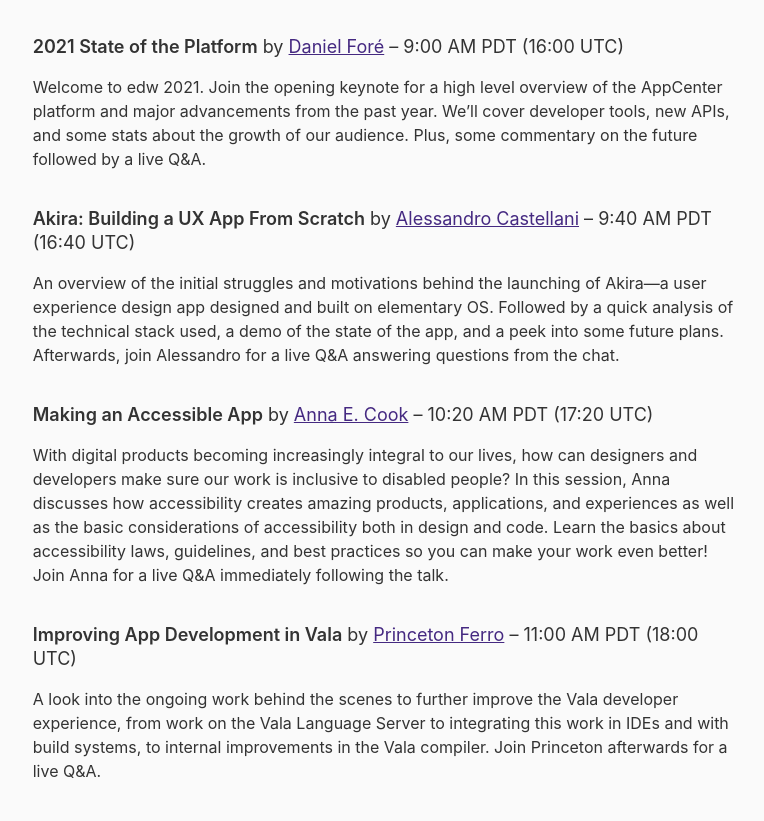
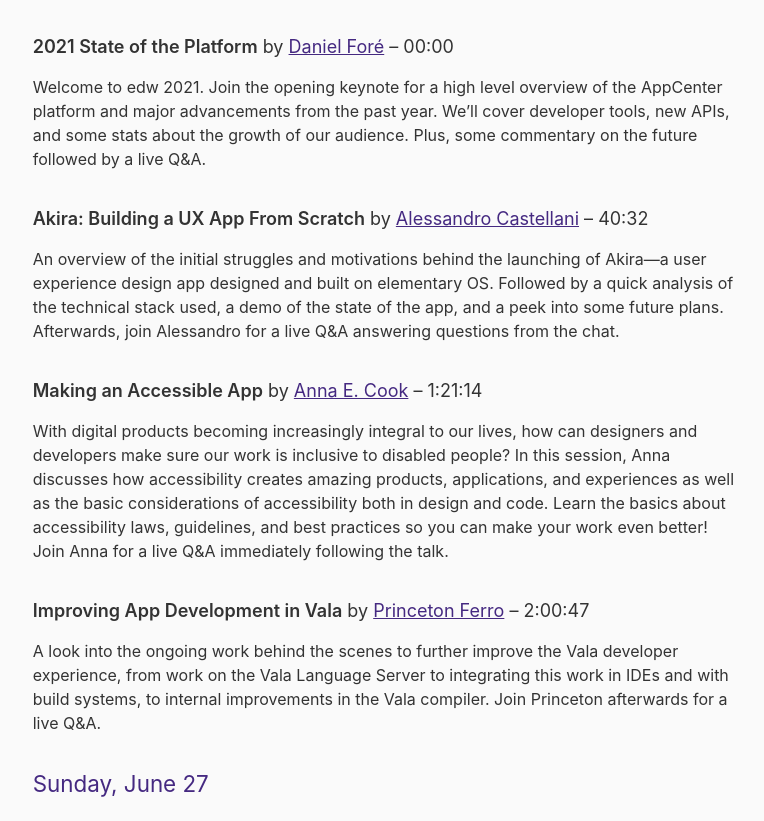
Before and after one commit to elementary/edw, a Jekyll site: the page built from index.md, in a window 1280 px wide and 1400 px high, scrolled down 980 px. Shown: the part 224-1045 px from the top of the window, without its empty margins (254-1018 px from the left). Built offline with Jekyll 4.4.1, drawn with Linux system fonts in a browser that asks for light colours.

Commit message:
Day 1: Add timestamps instead of times

```diff
--- a/index.md
+++ b/index.md
@@ -27,19 +27,19 @@
   </iframe>
 </div>
 
-#### **2021 State of the Platform** by [Daniel Foré](https://github.com/danrabbit) – 9:00 AM PDT (16:00 UTC)
+#### **2021 State of the Platform** by [Daniel Foré](https://github.com/danrabbit) – 00:00
 
 Welcome to edw 2021. Join the opening keynote for a high level overview of the AppCenter platform and major advancements from the past year. We'll cover developer tools, new APIs, and some stats about the growth of our audience. Plus, some commentary on the future followed by a live Q&A.
 
-#### **Akira: Building a UX App From Scratch** by [Alessandro Castellani](https://github.com/Alecaddd) – 9:40 AM PDT (16:40 UTC)
+#### **Akira: Building a UX App From Scratch** by [Alessandro Castellani](https://github.com/Alecaddd) – 40:32
 
 An overview of the initial struggles and motivations behind the launching of Akira—a user experience design app designed and built on elementary OS. Followed by a quick analysis of the technical stack used, a demo of the state of the app, and a peek into some future plans. Afterwards, join Alessandro for a live Q&A answering questions from the chat.
 
-#### **Making an Accessible App** by [Anna E. Cook](https://github.com/annaecookux) – 10:20 AM PDT (17:20 UTC)
+#### **Making an Accessible App** by [Anna E. Cook](https://github.com/annaecookux) – 1:21:14
 
 With digital products becoming increasingly integral to our lives, how can designers and developers make sure our work is inclusive to disabled people? In this session, Anna discusses how accessibility creates amazing products, applications, and experiences as well as the basic considerations of accessibility both in design and code. Learn the basics about accessibility laws, guidelines, and best practices so you can make your work even better! Join Anna for a live Q&A immediately following the talk.
 
-#### **Improving App Development in Vala** by [Princeton Ferro](https://github.com/Prince781) – 11:00 AM PDT (18:00 UTC)
+#### **Improving App Development in Vala** by [Princeton Ferro](https://github.com/Prince781) – 2:00:47
 
 A look into the ongoing work behind the scenes to further improve the Vala developer experience, from work on the Vala Language Server to integrating this work in IDEs and with build systems, to internal improvements in the Vala compiler. Join Princeton afterwards for a live Q&A.
 
```
